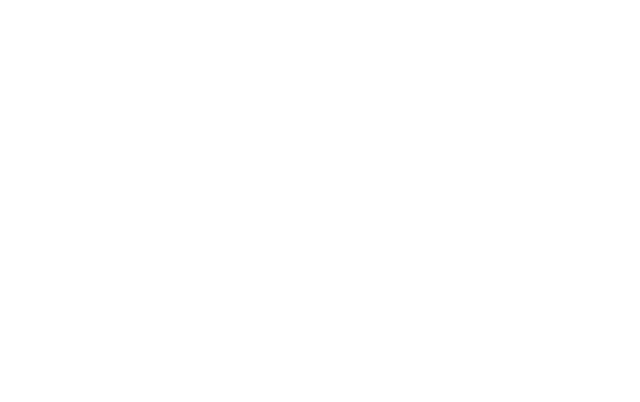
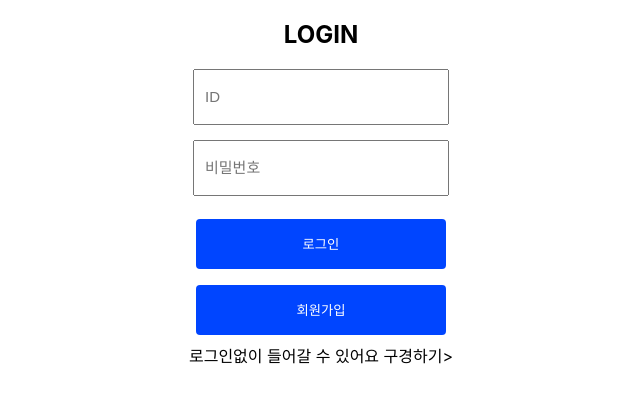
Before and after one commit to seogaeun/kkanbustock-frontend, a React (Create React App) app: page / in a window 1280 px wide. Shown: the top 402 px of the page, without its empty margins (319-959 px from the left). Built offline with nearby package versions, Linux system fonts and the light colour scheme.

Commit message:
[Add]로그인 레이아웃 짜기

```diff
--- a/src/App.js
+++ b/src/App.js
@@ -1,9 +1,10 @@
 import './styles/App.css';
+import Login from './components/Login/Login.js';
 
 function App() {
   return (
     <div className="App">
-
+      <Login />
     </div>
   );
 }
--- /dev/null
+++ b/src/components/Login/Login.css
@@ -0,0 +1,28 @@
+.button{
+    border-radius: 4px;
+    border: none;
+    background: #0045FF;
+    display: flex;
+    width: 250px;
+    height: 50px;
+    align-items: center;
+    justify-content: center;
+    color: white;
+    margin-top: 8px;
+    margin-bottom: 8px
+}
+
+#button_group{
+    display: flex;
+    flex-direction: column;
+    align-items: center;
+    justify-content: center;
+}
+
+.input_group{
+    width: 240px;
+    height: 50px;
+    font-size: 15px;
+    margin-bottom: 15px;
+    padding-left: 10px;
+}
--- a/src/components/Login/Login.js
+++ b/src/components/Login/Login.js
@@ -0,0 +1,55 @@
+import React, { useState, useEffect } from 'react';
+import "./Login.css";
+
+function Login() {
+    const [inputId, setInputId] = useState('')
+    const [inputPw, setInputPw] = useState('')
+
+	// input data 의 변화가 있을 때마다 value 값을 변경해서 useState 해준다
+    const handleInputId = (e) => {
+        setInputId(e.target.value)
+    }
+
+    const handleInputPw = (e) => {
+        setInputPw(e.target.value)
+    }
+
+	// login 버튼 클릭 이벤트
+    const onClickLogin = () => {
+        console.log('click login')
+    }
+
+	// 페이지 렌더링 후 가장 처음 호출되는 함수
+    useEffect(() => {
+    },
+    // 페이지 호출 후 처음 한번만 호출될 수 있도록 [] 추가
+    [])
+
+    return(
+        <div>
+            <h2>LOGIN</h2>
+            <div>
+            <div>
+                <input className='input_group' placeholder='ID' type='text' name='input_id' value={inputId} onChange={handleInputId} />
+            </div>
+            <div>
+                <input className='input_group' placeholder='비밀번호' type='password' name='input_pw' value={inputPw} onChange={handleInputPw} />
+            </div>
+            </div>
+            <div  id='button_group'>
+                <div>
+                    <button className='button' type='button' onClick={onClickLogin}>로그인</button>
+                </div>
+                <div>
+                    <button className='button' type='button' onClick={onClickLogin}>회원가입</button>
+                </div>
+                <div>
+                    <label>로그인없이 들어갈 수 있어요 </label>
+                    <label>구경하기{'>'} </label>
+                </div>
+            </div>
+        </div>
+    )
+}
+
+export default Login;
```
